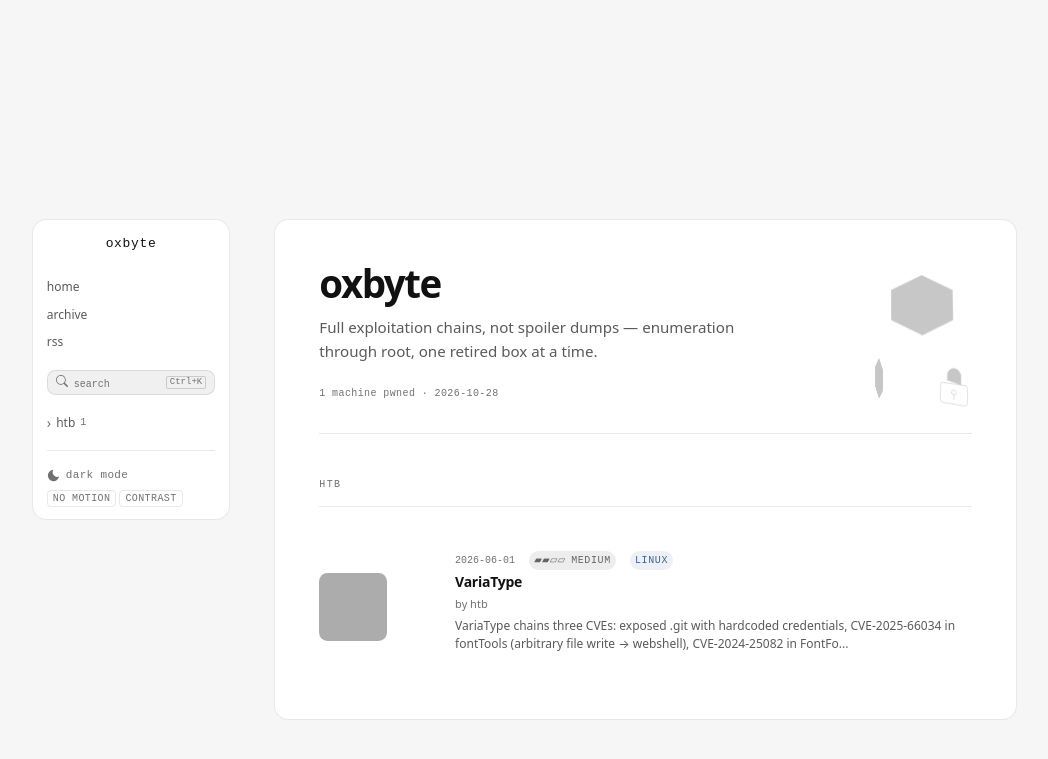
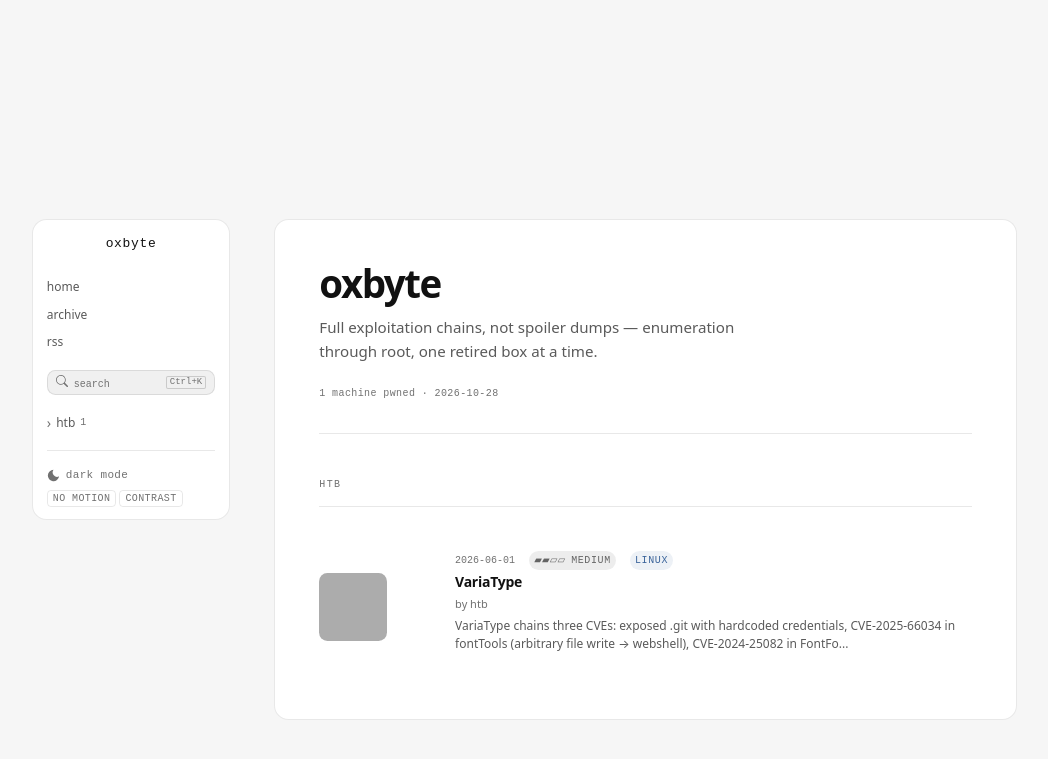
Before and after one commit to oxbyte0/oxbyte0.github.io, a Jekyll site: the page built from index.md, in a window 1280 px wide. Shown: the top 759 px of the page, without its empty margins (77-1125 px from the left). Built offline with Jekyll 4.4.1, drawn with Linux system fonts in a browser that asks for light colours; grey boxes are pictures that could not be loaded.

Commit message:
Revert "feat: add floating wireframe decor to homepage masthead"
This reverts commit 7bb3bf79325d96b352a9f9e1f061e22d49f7bcca.

```diff
--- a/_layouts/default.html
+++ b/_layouts/default.html
@@ -9,24 +9,6 @@
   <p class="masthead-word">{{ site.title }}</p>
   <p class="masthead-tag">{{ site.tagline | default: site.description }}</p>
   <p class="masthead-stat">{% if site.categories.HTB %}{{ site.categories.HTB.size }} machine{% if site.categories.HTB.size != 1 %}s{% endif %} pwned{% endif %}{% if site.categories.HTB and site.posts.size > site.categories.HTB.size %} &middot; {{ site.posts.size | minus: site.categories.HTB.size }} other posts{% endif %} &middot; {{ site.time | date: "%Y-%m-%d" }}</p>
-  <div class="masthead-decor" aria-hidden="true">
-    <svg class="decor-shape decor-cube" viewBox="0 0 100 100" width="76" height="76" fill="none" stroke="currentColor" stroke-width="1.1" stroke-linejoin="round">
-      <path d="M50 10 L90 30 L50 50 L10 30 Z"/>
-      <path d="M10 30 L50 50 L50 90 L10 70 Z"/>
-      <path d="M90 30 L50 50 L50 90 L90 70 Z"/>
-    </svg>
-    <svg class="decor-shape decor-node" viewBox="0 0 100 100" width="58" height="58" fill="none" stroke="currentColor" stroke-width="1.1" stroke-linejoin="round">
-      <path d="M50 15 L80.3 32.5 L80.3 67.5 L50 85 L19.7 67.5 L19.7 32.5 Z"/>
-      <path d="M50 15 L50 50 M80.3 32.5 L50 50 M80.3 67.5 L50 50 M50 85 L50 50 M19.7 67.5 L50 50 M19.7 32.5 L50 50"/>
-      <circle cx="50" cy="50" r="4"/>
-    </svg>
-    <svg class="decor-shape decor-lock" viewBox="0 0 100 100" width="52" height="52" fill="none" stroke="currentColor" stroke-width="1.1" stroke-linecap="round" stroke-linejoin="round">
-      <rect x="20" y="45" width="60" height="40" rx="6"/>
-      <path d="M35 45 V30 A15 15 0 0 1 65 30 V40"/>
-      <circle cx="50" cy="62" r="5"/>
-      <path d="M50 67 L50 76"/>
-    </svg>
-  </div>
 </header>
 {% endif %}
 
--- a/_sass/_layout.scss
+++ b/_sass/_layout.scss
@@ -113,7 +113,6 @@
 
   /* ── Homepage masthead ── */
   .home-masthead {
-    position: relative;
     margin-bottom: var(--sp-5);
     padding-bottom: var(--sp-4);
     border-bottom: 1px solid var(--c-border);
@@ -133,34 +132,6 @@
       font-family: 'Martian Mono', monospace; font-size: 10px;
       color: var(--c-muted); letter-spacing: 0.04em; margin: 0;
     }
-
-    /* Decorative wireframe objects — hidden until there's real clearance to the
-       right of the tagline, so they never crowd or sit under text. */
-    .masthead-decor {
-      display: none;
-      pointer-events: none;
-      user-select: none;
-    }
-  }
-
-  @media screen and (min-width: 1100px) {
-    .home-masthead .masthead-decor {
-      display: block;
-      position: absolute;
-      top: 0; right: 0; bottom: 0;
-      width: 200px;
-      perspective: 700px;
-      color: var(--c-muted);
-      z-index: -1; /* behind masthead text even if the shapes' horizontal offset drifts under it at narrower widths within this breakpoint */
-    }
-    .home-masthead .masthead-decor .decor-shape {
-      position: absolute;
-      transform-style: preserve-3d;
-      opacity: 0.4;
-    }
-    .home-masthead .decor-cube { top: 2%;  right: 6%; }
-    .home-masthead .decor-node { top: 48%; right: 32%; opacity: 0.3; }
-    .home-masthead .decor-lock { top: 62%; right: -4%; opacity: 0.32; }
   }
 
   @media (prefers-reduced-motion: no-preference) {
@@ -169,23 +140,5 @@
       .masthead-tag  { animation: fadeIn 240ms ease both; animation-delay: 30ms; }
       .masthead-stat { animation: fadeIn 280ms ease both; animation-delay: 60ms; }
     }
-    @media screen and (min-width: 1100px) {
-      .home-masthead .decor-cube { animation: float-drift-1 22s ease-in-out infinite; }
-      .home-masthead .decor-node { animation: float-drift-2 26s ease-in-out infinite; animation-delay: -6s; }
-      .home-masthead .decor-lock { animation: float-drift-3 19s ease-in-out infinite; animation-delay: -11s; }
-    }
-  }
-
-  @keyframes float-drift-1 {
-    0%, 100% { transform: translate3d(0, 0, 0)    rotateX(10deg) rotateY(0deg); }
-    50%      { transform: translate3d(0, -14px, 0) rotateX(-8deg) rotateY(180deg); }
-  }
-  @keyframes float-drift-2 {
-    0%, 100% { transform: translate3d(0, 0, 0)   rotateX(-12deg) rotateY(0deg); }
-    50%      { transform: translate3d(0, 10px, 0) rotateX(6deg)   rotateY(-180deg); }
-  }
-  @keyframes float-drift-3 {
-    0%, 100% { transform: translate3d(0, 0, 0)    rotateX(6deg) rotateY(0deg); }
-    50%      { transform: translate3d(0, -9px, 0)  rotateX(-10deg) rotateY(150deg); }
   }
 }
```
